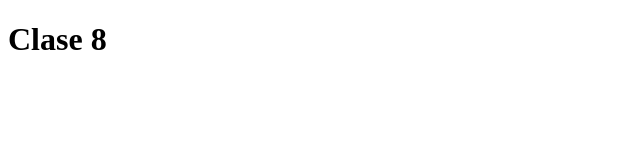
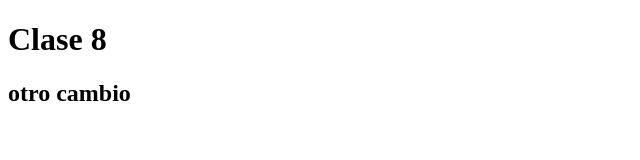
Before and after one commit to eber-cba/clase8, a plain HTML site: page index.html in a window 1280 px wide. Shown: the whole page, without its empty margins (0-640 px from the left). Drawn offline with Linux system fonts and the light colour scheme.

Commit message:
agregue un h2

```diff
--- a/index.html
+++ b/index.html
@@ -8,5 +8,6 @@
   </head>
   <body>
     <h1>Clase 8</h1>
+    <h2>otro cambio</h2>
   </body>
 </html>
```
